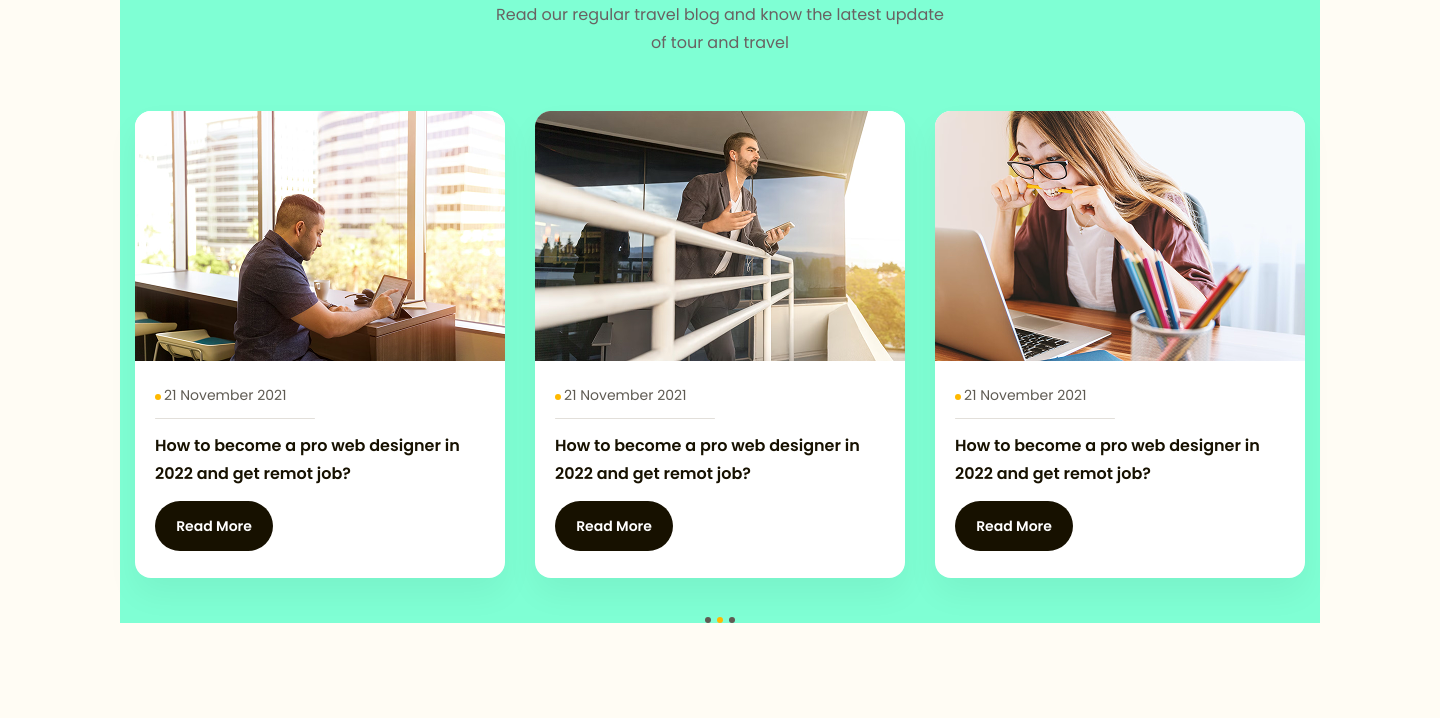
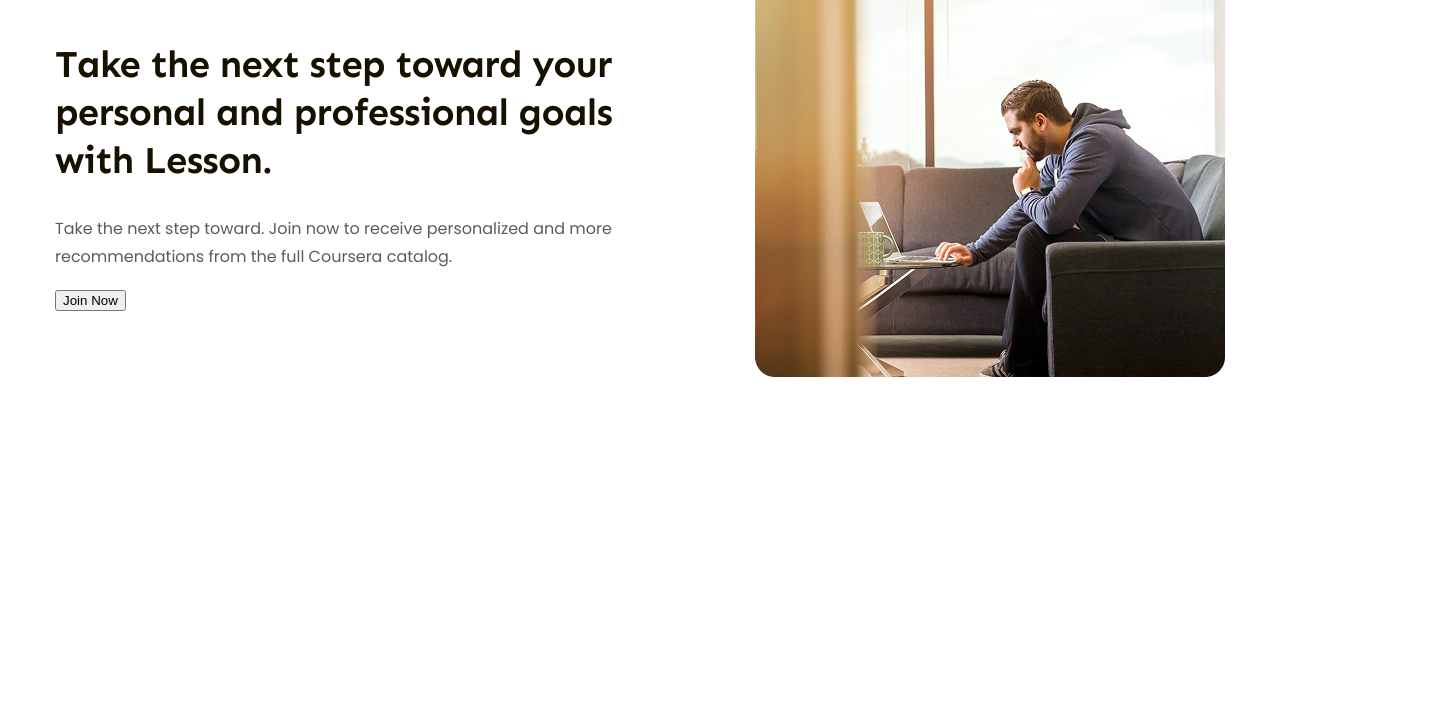
Before and after one commit to Mokaddes-Ali/TailwindCSS-Education-Platform-LandingPage, a plain HTML site: page index.html in a window 1280 px wide. Shown: the part 160-878 px from the top of the page, 1440 px wide, since content can reach past the window. After the commit the page ends 800 px from the top, so only its background shows below. Drawn offline with Linux system fonts and the light colour scheme.

Commit message:
add cta section and image

```diff
--- a/assets/style.css
+++ b/assets/style.css
@@ -2,124 +2,48 @@
     margin: 0;
     padding: 0;
     font-family: 'Poppins', sans-serif;
+    background-color: #FFFFFF;
 }
 
 .container{
     margin: 0 auto;
-    width: 100%;
-    max-width: 1170px;
-    padding: 0 15px;
-    background-color: aquamarine;
+    width: 1170px;
+    /* background-color: aquamarine; */
 }
 
-/* Start Blog Section CSS */
+.cta-section{
+  padding-top: 100px;
+}
+.cta-section .container{
+  height: 440px;
+  display: flex;
+  align-items: center;
+  justify-content: space-between;
+}
 
-.blog-section{
-  width: 1440px;
-  height: 878px;
-  background-color: #FFFCF4;
+/* Start CTA CSS */
+.cta-left{
+  width: 570px;
 
 }
-.blog-heading, .blog-dots-button{
-  padding-top: 65px;
-  display: flex;
-  align-items: center;
-  justify-content: center;
-  flex-direction: column;
-  text-align: center;
-}
-.blog-heading h1{
-  color: #130606;
-font-family: "Sen", sans-serif;
+
+.cta-left h1{
+  color: #171100;
+font-family: Sen;
 font-size: 38px;
 font-style: normal;
 font-weight: 700;
-line-height: 48px;
+line-height: 48px; /* 126.316% */
 letter-spacing: -0.76px;
-margin-bottom: -0px;
 }
-.blog-heading p{
-  width: 448px;;
-  color: #696262;
+
+.cta-left p{
+color: #5F5B53;
+font-family: Poppins;
 font-size: 16px;
 font-style: normal;
 font-weight: 400;
-line-height: 28px;
+line-height: 28px; /* 175% */
 }
 
-.blog-card{
-  padding-top: 38px;
-  display: flex;
-  gap: 30px;
-  margin-bottom: -26px;
-}
-.blog-card .card{
-width: 370px;
-Height: 467px;
-border-radius: 16px;
-background: #FFF;
-box-shadow: 0px 16px 32px 0px rgba(0, 0, 0, 0.05);
-transition: all 0.3s ease;
-}
-
-.blog-card .card:hover {
-  transform: translateY(-10px);
-  box-shadow: 0 20px 40px rgba(0, 0, 0, 0.1);
-}
-.card-image img{
-  width: 370px;
-  height: 250px;
-}
-.card-body{
-  padding: 0px 20px;
-}
-
-.card-body p{
-  color: #5F5B53;
-font-size: 14px;
-font-style: normal;
-font-weight: 400;
-line-height: 26px;
-}
-.dots-text{
-  display: flex;
-  align-items: center;
-  gap: 3px;
-  margin-bottom: 10px;
-}
-.card-body .card-divider{
-  border-radius: 0.5px;
-background: #E2DFDA;
-  width: 160px;
-height: 1px;
-}
-
-.card-body h1{
-  color: #171100;
-font-family: Poppins;
-font-size: 16px;
-font-style: normal;
-font-weight: 600;
-line-height: 28px; /* 175% */
-}
-.card-button button{
-  width: 118px;
-height: 50px;
-flex-shrink: 0;
-border-radius: 25px;
-background: #171100;
-border-color: none;
-border: none;
-color: #FFF;
-text-align: center;
-font-family: Poppins;
-font-size: 14px;
-font-style: normal;
-font-weight: 600;
-line-height: 26px;
-transition: all 0.3s ease;
-}
-.card-button button:hover {
-  background: #FFB900;
-  border: 1px solid #FFF;
-}
+/* End CTA CSS */
--- a/index.html
+++ b/index.html
@@ -18,79 +18,30 @@
 
 <body>
 
-<section class="blog-section">
+<!-- Start CTA Section -->
+ <section class="cta-section">
   <div class="container">
 
-    <div class="blog-heading">
-      <h1 class="">Our blog</h1>
-      <p>Read our regular travel blog and know the latest update of tour and travel</p>
-    </div>
-
-    <div class="blog-card">
-      <!-- First Card -->
-      <div class="card">
-        <div class="card-img">
-          <img src="/assets/images/blog-img1.png" alt="Card Image" />
-        </div>
-        <div class="card-body">
-          <p class="dots-text"><span><svg xmlns="http://www.w3.org/2000/svg" width="6" height="6" viewBox="0 0 6 6" fill="none">
-          <circle cx="3" cy="3" r="3" fill="#FFB900"/>
-          </svg></span>21 November 2021</p>
-          <div class="card-divider"></div>
-          <h1>How to become a pro web designer in 2022 and get remot job?</h1>
-          <div class="card-button">
-            <button>Read More</button>
-          </div>
-        </div>
-      </div>
-
-        <!-- Second Card -->
-      <div class="card">
-        <div class="card-img">
-          <img src="/assets/images/blog-img2.png" alt="Card Image" />
-        </div>
-        <div class="card-body">
-          <p class="dots-text"><span><svg xmlns="http://www.w3.org/2000/svg" width="6" height="6" viewBox="0 0 6 6" fill="none">
-          <circle cx="3" cy="3" r="3" fill="#FFB900"/>
-          </svg></span>21 November 2021</p>
-          <div class="card-divider"></div>
-          <h1>How to become a pro web designer in 2022 and get remot job?</h1>
-          <div class="card-button">
-            <button>Read More</button>
-          </div>
-        </div>
-      </div>
-
-      <!-- Third Card -->
-      <div class="card">
-        <div class="card-img">
-          <img src="/assets/images/blog-img3.png" alt="Card Image" />
-        </div>
-        <div class="card-body">
-          <p class="dots-text"><span><svg xmlns="http://www.w3.org/2000/svg" width="6" height="6" viewBox="0 0 6 6" fill="none">
-          <circle cx="3" cy="3" r="3" fill="#FFB900"/>
-          </svg></span>21 November 2021</p>
-          <div class="card-divider"></div>
-          <h1>How to become a pro web designer in 2022 and get remot job?</h1>
-          <div class="card-button">
-            <button>Read More</button>
-          </div>
-        </div>
-      </div>
+    <!-- CTA Left -->
+    <div class="cta-left">
+      <h1>Take the next step toward your personal and professional goals with Lesson.</h1>
+      <p>Take the next step toward. Join now to receive
+         personalized  and more recommendations from the full Coursera catalog.</p>
+       <div class="button">
+        <button>Join Now</button>
+       </div>
 
     </div>
 
-   <!-- Blog Dots Button -->
-    <div class="blog-dots-button">
-      <svg xmlns="http://www.w3.org/2000/svg" width="30" height="6" viewBox="0 0 30 6" fill="none">
-  <circle cx="3" cy="3" r="3" fill="#5F5B53"/>
-  <circle cx="15" cy="3" r="3" fill="#FFB900"/>
-  <circle cx="27" cy="3" r="3" fill="#5F5B53"/>
-</svg>
+     <!-- CTA Right -->
+    <div class="cta-right">
+      <img src="/assets/images/cta-right.png" alt="CTA Image" />
+
     </div>
 
   </div>
-</section>
+ </section>
+ <!-- End CTA Section -->
 
 
 </body>
```
Also changed, not shown: assets/images/cta-right.png (added).
